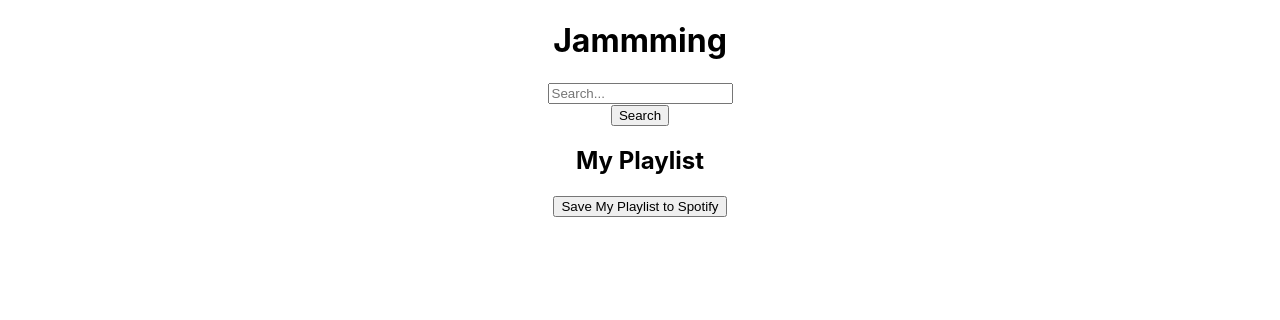
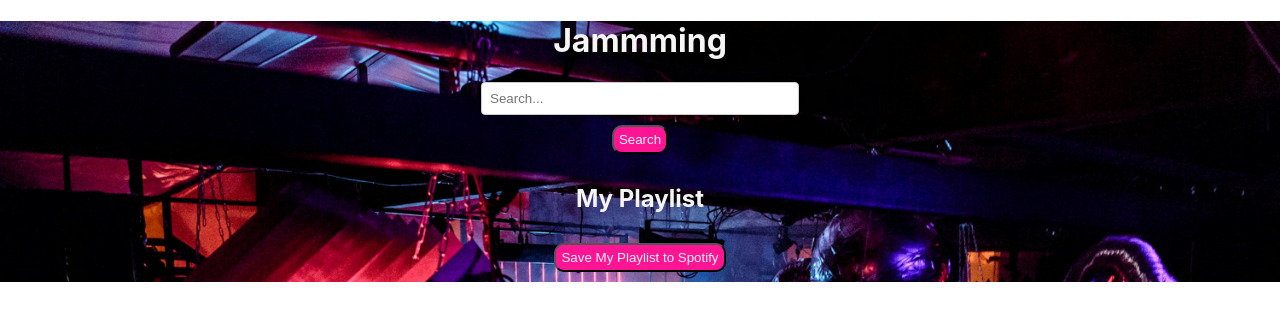
Before and after one commit to Sk-223/Jammming, a React (Create React App) app: page / in a window 1280 px wide. Shown: the top 320 px of the page. Built offline with nearby package versions, Linux system fonts and the light colour scheme.

Commit message:
Organize file structure for styles to be added and start styling

```diff
--- a/src/App.css
+++ b/src/App.css
@@ -1,38 +1,7 @@
 .App {
+  background-image: url('./backgroundImage.jpg');
+  background-repeat: no-repeat;
+  background-size: cover;
   text-align: center;
+  color: whitesmoke;
 }
-
-.App-logo {
-  height: 40vmin;
-  pointer-events: none;
-}
-
-@media (prefers-reduced-motion: no-preference) {
-  .App-logo {
-    animation: App-logo-spin infinite 20s linear;
-  }
-}
-
-.App-header {
-  background-color: #282c34;
-  min-height: 100vh;
-  display: flex;
-  flex-direction: column;
-  align-items: center;
-  justify-content: center;
-  font-size: calc(10px + 2vmin);
-  color: white;
-}
-
-.App-link {
-  color: #61dafb;
-}
-
-@keyframes App-logo-spin {
-  from {
-    transform: rotate(0deg);
-  }
-  to {
-    transform: rotate(360deg);
-  }
-}
--- a/src/Spotify.js
+++ b/src/Spotify.js
@@ -1,4 +1,4 @@
-const clientId = "#";
+const clientId = "ba4ae047babc4024b945e50733e56c47";
 const redirectUri = "http://localhost:3000/callback/";
 
 const Spotify = {
--- a/src/Button.js
+++ b/src/components/Button.js
@@ -1,9 +1,10 @@
 import React from "react";
+import styles from "../styles/Button.module.css";
 
 function Button({onClick, children}) {
     return (
         <div>
-            <button onClick={onClick}>
+            <button className={styles.button} onClick={onClick}>
                 {children}
             </button>
         </div>
--- a/src/SearchBar.js
+++ b/src/components/SearchBar.js
@@ -1,5 +1,6 @@
 import React from "react";
 import Button from "./Button";
+import styles from "../styles/SearchBar.module.css";
 
 // Component responsible for rendering search bar and handling user input
 function SearchBar({ searchInput, setSearchInput, onSearch }) {
@@ -21,6 +22,7 @@ function SearchBar({ searchInput, setSearchInput, onSearch }) {
     return (
         <div>
             <input
+                className={styles["search-bar"]}
                 name="searchBar"
                 type='text'
                 placeholder="Search..."
--- /dev/null
+++ b/src/styles/Button.module.css
@@ -0,0 +1,12 @@
+.button {
+    background-color: deeppink;
+    border-radius: 10px;
+    margin: 10px;
+    padding: 5px;
+    color: whitesmoke;
+
+}
+
+.button:hover {
+    background-color: #0056b3;
+}
--- /dev/null
+++ b/src/styles/SearchBar.module.css
@@ -0,0 +1,12 @@
+.search-bar {
+    width: 300px;
+    padding: 8px;
+    border: 1px solid #ccc;
+    border-radius: 4px;
+    outline: none;
+}
+
+.search-bar:focus {
+    border-color: #007bff;
+    box-shadow: 0 0 5px rgba(0, 123, 255, 0.5);
+}
```
Also changed, not shown: src/App.js (+4 -4 lines), src/backgroundImage.jpg (added), src/components/PlayList.js (renamed from src/PlayList.js), src/components/SearchResults.js (renamed from src/SearchResults.js), src/components/Track.js (renamed from src/Track.js), src/components/TrackList.js (renamed from src/TrackList.js).
